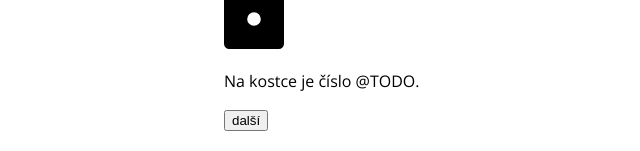
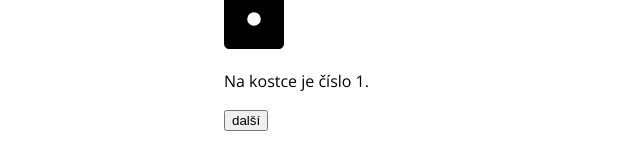
Before and after one commit to ifischerova/react__1, a React app in the folder 04_Udalosti_stav/Cviceni-React-stav-treti-pokus/: page / in a window 1280 px wide. Shown: the part 579-730 px from the top of the page, without its empty margins (208-848 px from the left). Built offline with nearby package versions, Linux system fonts and the light colour scheme.

Commit message:
Reseni Ulohy c.3.

```diff
--- a/04_Udalosti_stav/Cviceni-React-stav-treti-pokus/src/Uloha3/index.jsx
+++ b/04_Udalosti_stav/Cviceni-React-stav-treti-pokus/src/Uloha3/index.jsx
@@ -1,4 +1,4 @@
-import React from 'react'
+import React, { useState } from 'react'
 import dice1Url from './1.svg'
 import dice2Url from './2.svg'
 import dice3Url from './3.svg'
@@ -15,7 +15,7 @@ const diceUrls = [dice1Url, dice2Url, dice3Url, dice4Url, dice5Url, dice6Url]
 // Zadání 4: Vypiš v atributu `alt` správné číslo.
 
 export const Uloha3 = () => {
-	const cisloNaKostce = 1 /* jedna až šest */
+	const [cisloNaKostce, setCisloNaKostce] = useState(1) /* jedna až šest */
 
 	return (
 		<div className="kostka">
@@ -23,11 +23,11 @@ export const Uloha3 = () => {
 				src={diceUrls[cisloNaKostce - 1]} /* indexy se číslují od nuly */
 				width={60}
 				height={60}
-				alt="Kostka s číslem @TODO"
+				alt={'Kostka s číslem '+ cisloNaKostce}
 				className="kostka__ikona"
 			/>
-			<p className="kostka__text">Na kostce je číslo @TODO.</p>
-			<button className="kostka__akce">další</button>
+			<p className="kostka__text">Na kostce je číslo {cisloNaKostce}.</p>
+			<button onClick={() => setCisloNaKostce((cisloNaKostce % 6) + 1)} className="kostka__akce">další</button>
 		</div>
 	)
 }
```
